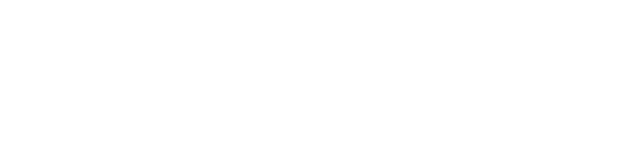
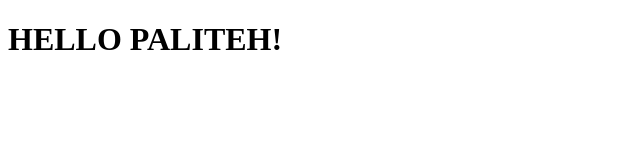
Before and after one commit to klim9d61/utm-lab1, a plain HTML site: page index.html in a window 1280 px wide. Shown: the whole page, without its empty margins (0-640 px from the left). Drawn offline with Linux system fonts and the light colour scheme.

Commit message:
add heading

```diff
--- a/index.html
+++ b/index.html
@@ -9,7 +9,7 @@
   <title>My first site at UTM!</title>
 </head>
 <body>
-
+<h1>HELLO PALITEH!</h1>
 <script src="js/scripts.js"></script>
 </body>
 </html>
```
